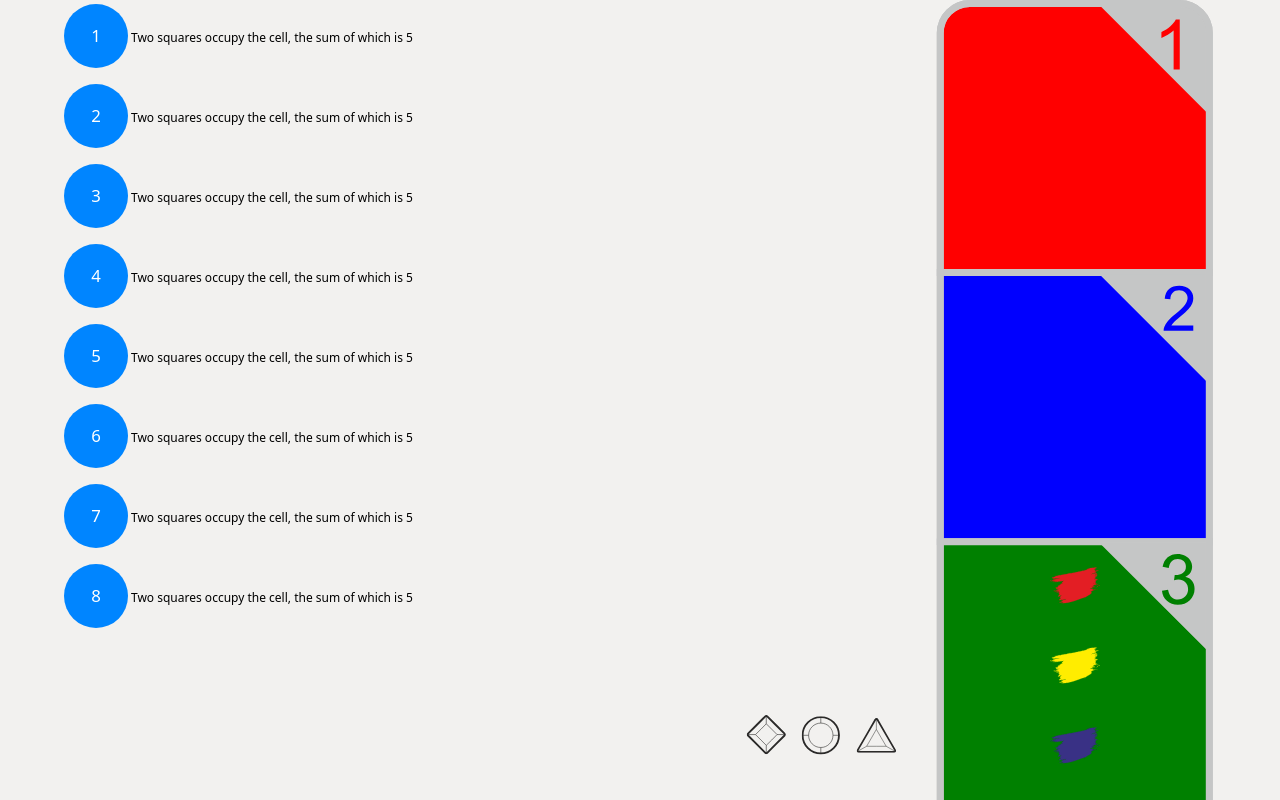
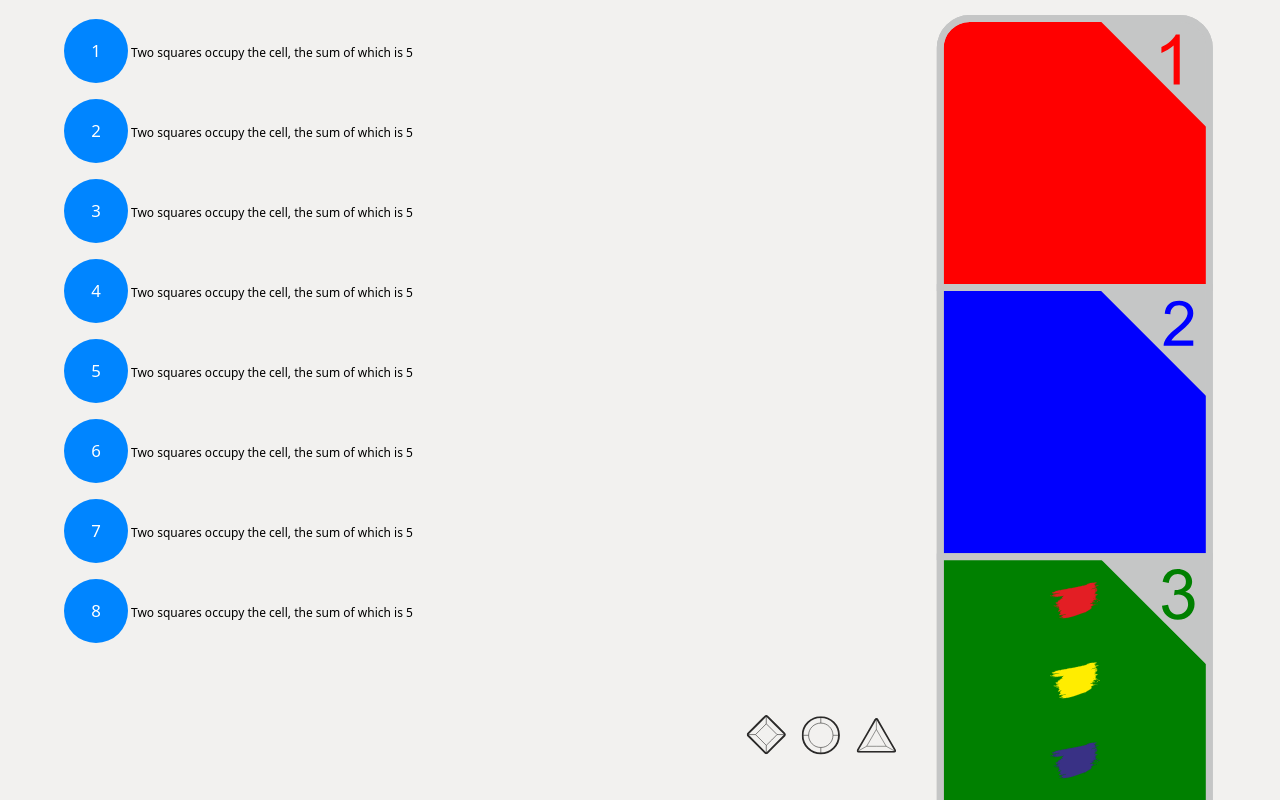
Before and after one commit to UniPuzzle/chess-collection, a plain HTML site: page box-3.html in a window 1280 px wide. Shown: the top 800 px of the page. Drawn offline with nearby package versions, Linux system fonts and the light colour scheme.

Commit message:
Update style-box-3.css

```diff
--- a/css/style-box-3.css
+++ b/css/style-box-3.css
@@ -5,7 +5,7 @@ body {
 /* ==================== */
 .mob-wrapp-2 {
   /* border: 10px solid red; */
-  /* padding-top: 20px; */
+  padding-top: 15px;
   position: relative;
   background-color: #f2f1ef;
   width: 100%;
```
